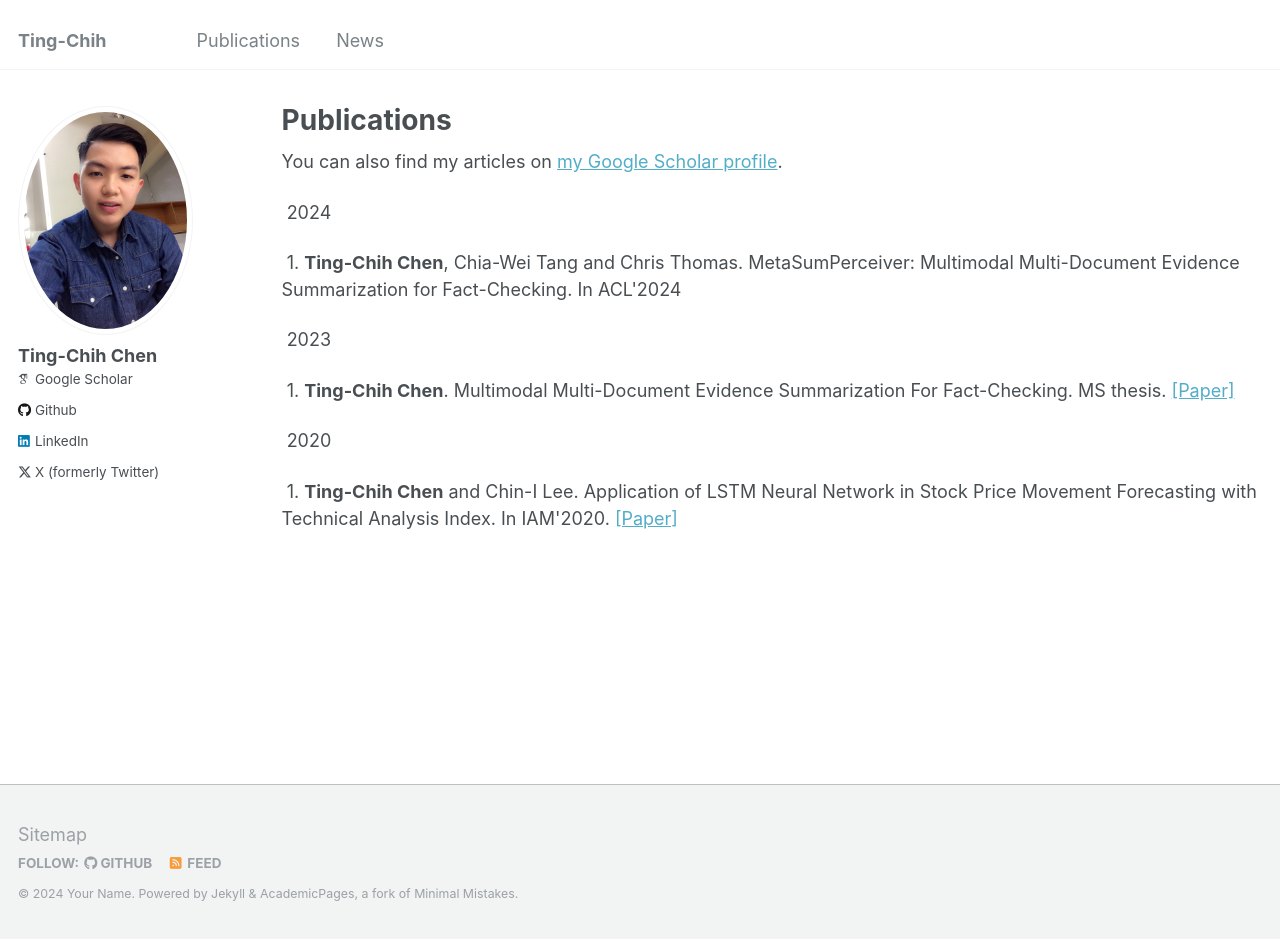
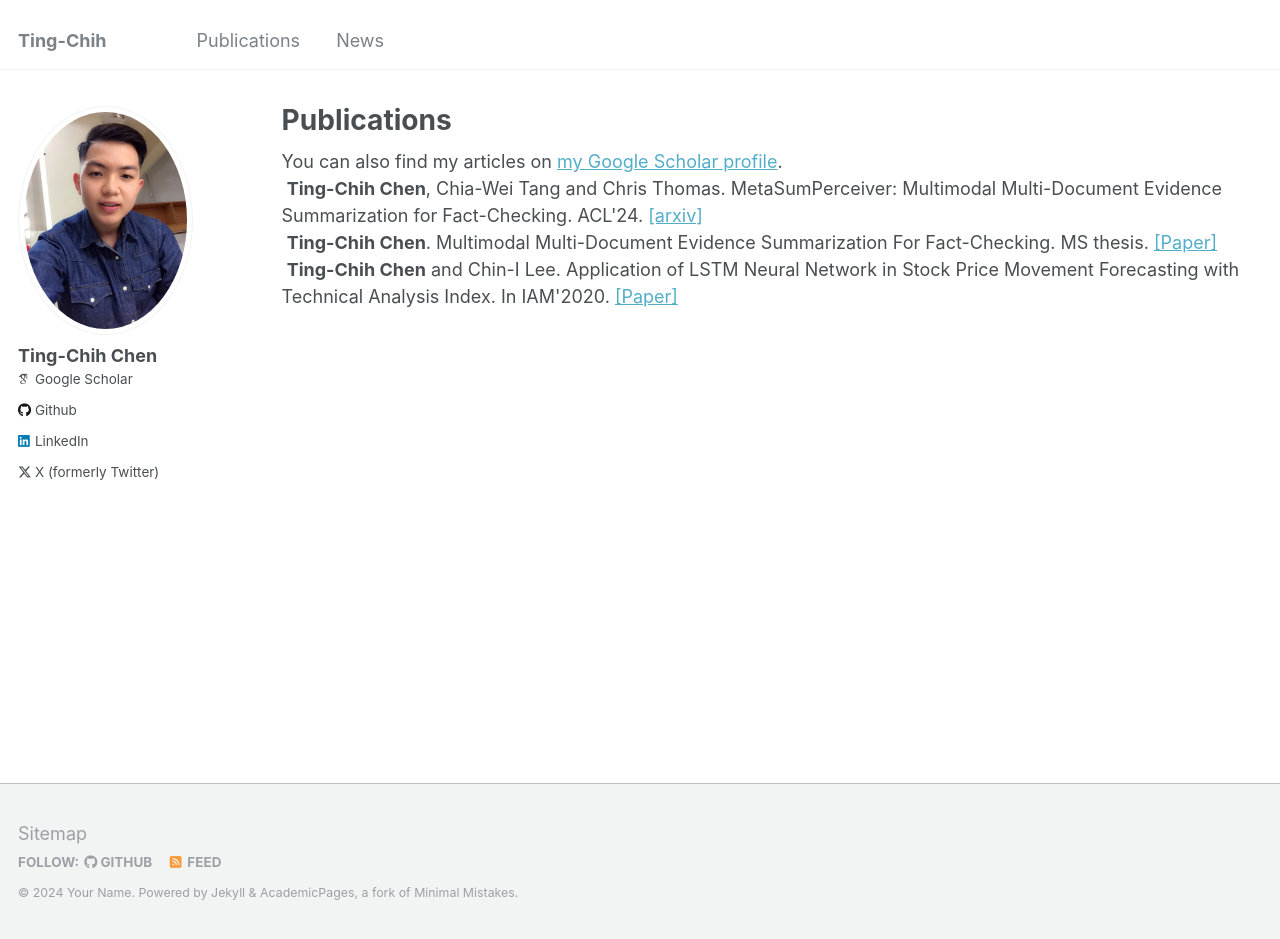
Before and after one commit to tingchihc/tingchihc.github.io, a Jekyll site: the page built from _pages/publications.md, in a window 1280 px wide and 939 px high. Built offline with Jekyll 4.4.1, drawn with Linux system fonts in a browser that asks for light colours; some web fonts are replaced.

Commit message:
Update publications.md

```diff
--- a/_pages/publications.md
+++ b/_pages/publications.md
@@ -8,13 +8,9 @@ author_profile: true
 {% if site.author.googlescholar %}
   <div class="wordwrap">You can also find my articles on <a href="{{site.author.googlescholar}}">my Google Scholar profile</a>.</div>
 
-  <p><div class="wordwrap"> 2024 </div></p>
-  <div class="wordwrap"> 1. <b>Ting-Chih Chen</b>, Chia-Wei Tang and Chris Thomas. MetaSumPerceiver: Multimodal Multi-Document Evidence Summarization for Fact-Checking. In ACL'2024</div>
 
-  <p><div class="wordwrap"> 2023 </div></p>
-  <div class="wordwrap"> 1. <b>Ting-Chih Chen</b>. Multimodal Multi-Document Evidence Summarization For Fact-Checking. MS thesis. <a href="files/VT_Ting_THESIS.pdf">[Paper]</a></div>
-
-  <p><div class="wordwrap"> 2020 </div></p>
-  <div class="wordwrap"> 1. <b>Ting-Chih Chen</b> and Chin-I Lee. Application of LSTM Neural Network in Stock Price Movement Forecasting with Technical Analysis Index. In IAM'2020. <a href="files/IAM2020.pdf">[Paper]</a></div>
+  <div class="wordwrap"> <b>Ting-Chih Chen</b>, Chia-Wei Tang and Chris Thomas. MetaSumPerceiver: Multimodal Multi-Document Evidence Summarization for Fact-Checking. ACL'24. <a href="https://arxiv.org/abs/2407.13089">[arxiv]</a></div>
+  <div class="wordwrap"> <b>Ting-Chih Chen</b>. Multimodal Multi-Document Evidence Summarization For Fact-Checking. MS thesis. <a href="files/VT_Ting_THESIS.pdf">[Paper]</a></div>
+  <div class="wordwrap"> <b>Ting-Chih Chen</b> and Chin-I Lee. Application of LSTM Neural Network in Stock Price Movement Forecasting with Technical Analysis Index. In IAM'2020. <a href="files/IAM2020.pdf">[Paper]</a></div>
 
 {% endif %}
```
